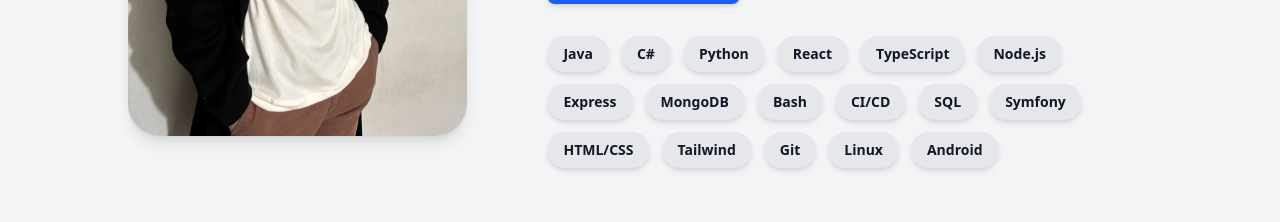
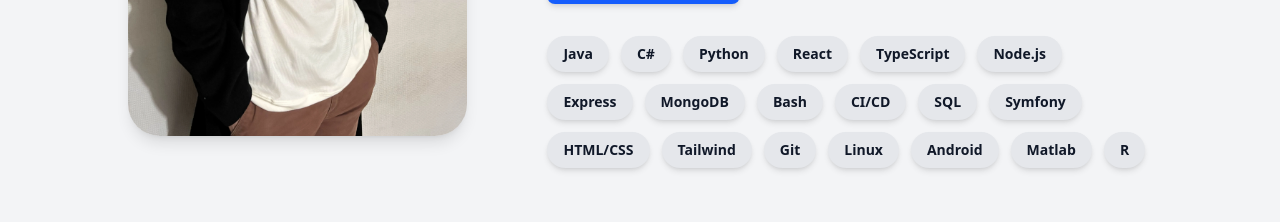
Before and after one commit to JorisLasserre/portfolio, a React (Vite) app: page / in a window 1280 px wide. Shown: the part 2620-2842 px from the top of the page. Built offline with nearby package versions, Linux system fonts and the light colour scheme.

Commit message:
AJOUT tags

```diff
--- a/src/components/Section_about.tsx
+++ b/src/components/Section_about.tsx
@@ -1,7 +1,7 @@
 
 
 const technologies = [
-  "Java", "C#", "Python", "React", "TypeScript", "Node.js", "Express", "MongoDB", "Bash", "CI/CD", "SQL", "Symfony", "HTML/CSS", "Tailwind", "Git", "Linux", "Android"
+  "Java", "C#", "Python", "React", "TypeScript", "Node.js", "Express", "MongoDB", "Bash", "CI/CD", "SQL", "Symfony", "HTML/CSS", "Tailwind", "Git", "Linux", "Android", "Matlab", "R",
 ];
 
 const About: React.FC = () => {
```
